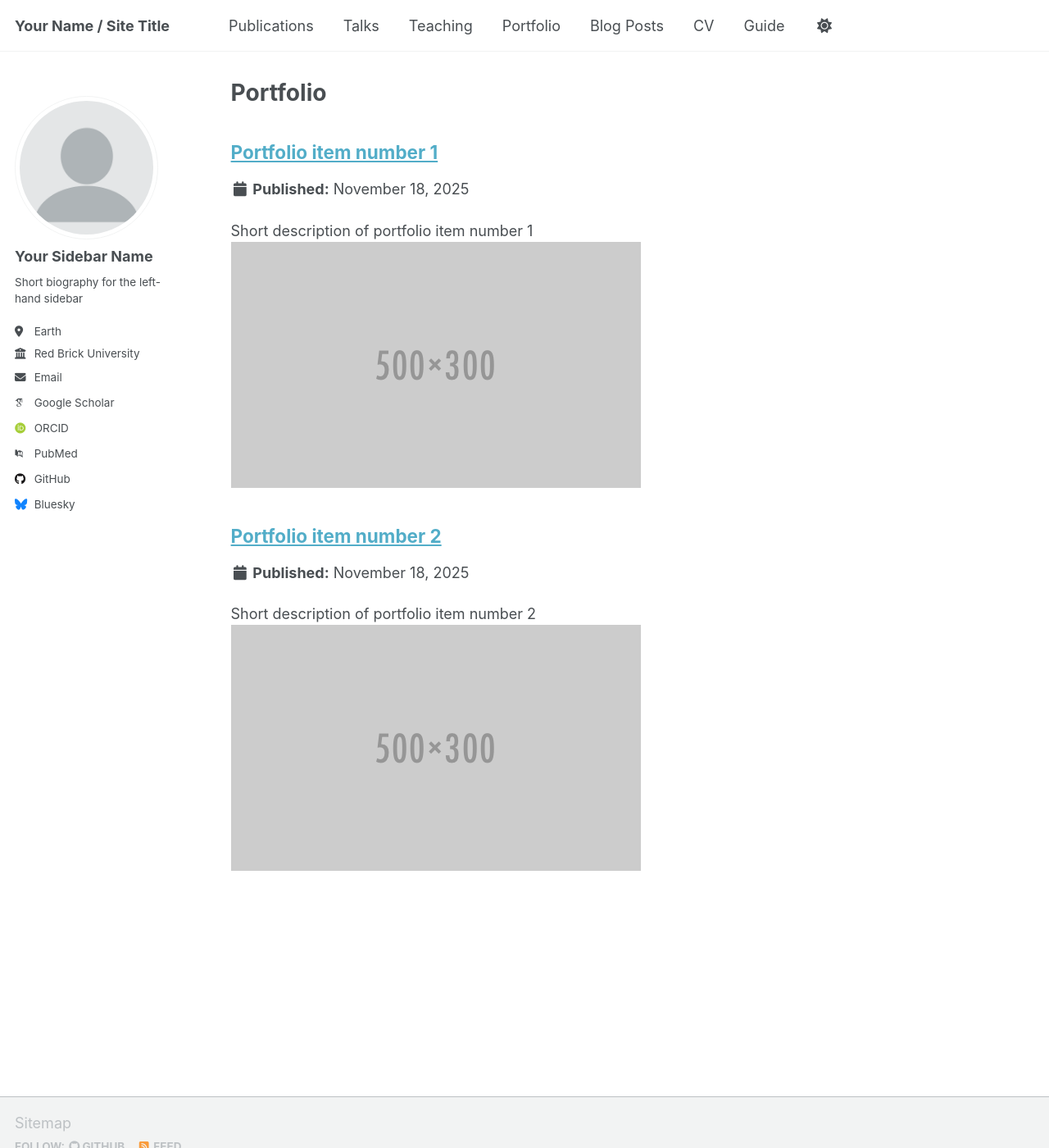
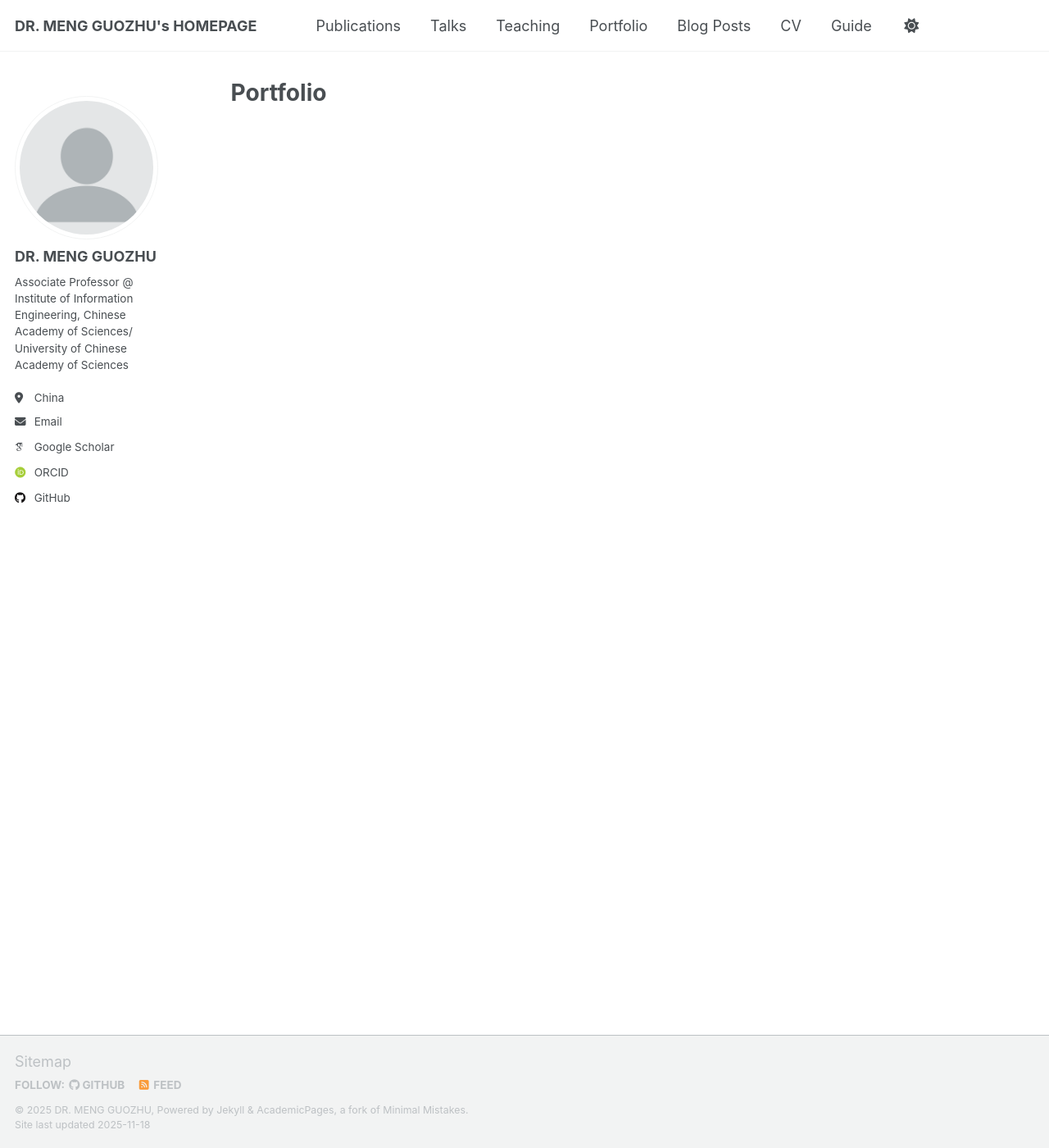
Before and after one commit to impillar/impillar.github.io, a Jekyll site: the page built from _pages/portfolio.html, in a window 1280 px wide and 1400 px high. Shown: the whole window at 82% size. Built offline with Jekyll 4.4.1, drawn with Linux system fonts in a browser that asks for light colours; some web fonts are replaced; a script that is not in the unit is left out; some of the changed lines change nothing that is shown; some of the changed text lies outside the part shown.

Commit message:
Update _config.yml

```diff
--- a/_config.yml
+++ b/_config.yml
@@ -6,155 +6,225 @@
 # `jekyll serve -l -H localhost`. If you change this file, please restart the
 # server process.
 
-# Basic Site Settings
-locale                   : "en-US"
-site_theme               : "default" # Currently available options are "default", "air"
-title                    : "Your Name / Site Title"
-title_separator          : "-"
-name                     : &name "Your Name"
-description              : &description "Your Name's academic portfolio"   # Update this with a general description of your site, this is the default if not overridden by a page
-url                      : https://academicpages.github.io # The base hostname & protocol for your site e.g. "https://[your GitHub username].github.io",
-                                                           # or if you already have some other page hosted on Github then use "https://[your GitHub username].github.io/[Your Repo Name]"
-baseurl                  : "" # the subpath of your site, e.g. "/blog"
-repository               : "academicpages/academicpages.github.io"
+# Welcome to Jekyll!
 
-# Site Author - The following control what appear as part of the author content on the side bar.
-#               If a field is blank the icon and link will not appear, otherwise it will be shown.
-#               Additional customization can be done by editing /_includes/author-profile.html
-author:
-  # Biographic information
-  avatar           : "profile.png"
-  name             : "Your Sidebar Name"
-  pronouns         : # example: "she/her"
-  bio              : "Short biography for the left-hand sidebar"
-  location         : "Earth"
-  employer         : "Red Brick University"
-  uri              : # URL
-  email            : "none@example.org"
+#
 
-  # Academic websites
-  academia         : # URL
-  arxiv            : # URL - Update with the correct link to your profile
-  googlescholar    : "https://scholar.google.com/citations?user=PS_CX0AAAAAJ"
-  inspire-hep      : # URL
-  impactstory      : # URL
-  orcid            : "https://orcid.org/yourorcidurl"
-  semantic         : # URL
-  pubmed           : "https://www.ncbi.nlm.nih.gov/pubmed/?term=john+snow"
-  researchgate     : # URL
-  scopus           : # URL
+# This config file is meant for settings that affect your entire site, values
 
-  # Repositories and software development
-  bitbucket        : # Username - Update with your username on the site
-  codepen          : # Username
-  dribbble         : # Username
-  github           : "academicpages"
-  kaggle           : # Username
-  stackoverflow    : # User number or user number and name (i.e., use "1" or "1/jeff-atwood")
+# which you are expected to set up once and rarely need to edit after that.
 
-  # Social media
-  artstation       : # Username
-  bluesky          : "bsky.app" # Replace this with you Bluesky username
-  facebook         : # Username
-  flickr           : # Username
-  foursquare       : # Username
-  goodreads        : # Username
-  google_plus      : # Username
-  keybase          : # Username
-  instagram        : # Username
-  lastfm           : # Username
-  linkedin         : # Username
-  mastodon         : # URL
-  medium           : # URL
-  pinterest        : # Username
-  soundcloud       : # Username
-  steam            : # Username
-  telegram         : # URL
-  tumblr           : # Username
-  twitter          : # Username for X / Twitter
-  vine             : # Username
-  weibo            : # Username
-  wikipedia        : # Username
-  xing             : # Username
-  youtube          : # Username
-  zhihu            : # Username
+# For technical reasons, this file is *NOT* reloaded automatically when you use
 
-# Publication Category - The following the list of publication categories and their headings
-publication_category:
-  books:
-    title: 'Books'
-  manuscripts:
-    title: 'Journal Articles'
-  conferences:
-    title: 'Conference Papers'
+# `jekyll serve`.
+
+# If you change this file, please restart the server process.
+
+
 
 # Site Settings
-teaser                   :  # filename of teaser fallback teaser image placed in /images/ for social media previews
+
+locale                   : "en-US"
+
+title                    : "DR. MENG GUOZHU's HOMEPAGE"
+
+title_separator          : "-"
+
+name                     : &name "DR. MENG GUOZHU"
+
+description              : &description "personal description"
+
+url                      : https://impillar.github.io  # the base hostname & protocol for your site e.g. "https://mmistakes.github.io"
+
+baseurl                  : "" # the subpath of your site, e.g. "/blog"
+
+repository               : "impillar.github.io"
+
+# Site Author
+
+author:
+
+  name             : "DR. MENG GUOZHU"
+
+  avatar           : "profile.png"
+
+  bio              : "Associate Professor @ Institute of Information Engineering, Chinese Academy of Sciences/ <br/>University of Chinese Academy of Sciences"
+
+  location         : "China"
+
+  employer         :
+
+  googlescholar    : "https://scholar.google.com.sg/citations?user=fpE34K0AAAAJ&hl=en"
+
+  dblp             : "https://dblp.uni-trier.de/pers/hd/m/Meng:Guozhu"
+
+  email            : "mengguozhu@iie.ac.cn" # "gzmeng@ntu.edu.sg"
+
+  uri              :
+
+  bitbucket        :
+
+  codepen          :
+
+  dribbble         :
+  flickr           :
+
+  facebook         :
+
+  foursquare       :
+
+  github           : "impillar"
+
+  google_plus      :
+
+  keybase          :
+
+  instagram        :
+
+  lastfm           :
+
+  linkedin         :
+
+  orcid            : "https://orcid.org/0000-0001-6388-2571"
+
+  pinterest        :
+
+  soundcloud       :
+
+  stackoverflow    : # http://stackoverflow.com/users/123456/username
+
+  steam            :
+
+  tumblr           :
+
+  twitter          : # "replacethistwitterhandle"
+
+  vine             :
+
+  weibo            :
+
+  xing             :
+
+  youtube          :
+
+  wikipedia        :
+
+
+
+teaser                   :  # filename of teaser fallback teaser image placed in /images/, .e.g. "500x300.png"
+
 breadcrumbs              : false # true, false (default)
+
 words_per_minute         : 160
-future                   : true
-read_more                : "disabled" # if enabled, adds "Read more" links to excerpts
-talkmap_link             : false      #change to true to add link to talkmap on talks page
 comments:
+
   provider               : # false (default), "disqus", "discourse", "facebook", "google-plus", "staticman", "custom"
+
   disqus:
+
     shortname            :
+
   discourse:
-    server               : # https://meta.discourse.org/t/embedding-discourse-comments-via-javascript/31963 , e.g.: meta.discourse.org
+
+    server               : # https://meta.discourse.org/t/embedding-discourse-comments-via-javascript/31963  , e.g.: meta.discourse.org
+
   facebook:
+
     appid                :
+
     num_posts            : # 5 (default)
+
     colorscheme          : # "light" (default), "dark"
+
 staticman:
+
   allowedFields          : ['name', 'email', 'url', 'message']
+
   branch                 : "gh-pages" # "master", "gh-pages"
+
   commitMessage          : "New comment."
+
   filename               : comment-{@timestamp}
+
   format                 : "yml"
+
   moderation             : true
+
   path                   : "_data/comments/{options.slug}"
+
   requiredFields         : ['name', 'email', 'message']
+
   transforms:
+
     email                : "md5"
+
   generatedFields:
+
     date:
+
       type               : "date"
+
       options:
+
         format           : "iso8601" # "iso8601" (default), "timestamp-seconds", "timestamp-milliseconds"
+
 atom_feed:
-  hide                   : false     # change to true to hide the RSS feed in the footer
+
   path                   : # blank (default) uses feed.xml
+
+  hide                   : false
 
 
 # SEO Related
+
 google_site_verification :
+
 bing_site_verification   :
+
 alexa_site_verification  :
+
 yandex_site_verification :
 
+# Social Sharing
 
-# Social Sharing
 twitter:
+
   username               : &twitter
+
 facebook:
+
   username               :
+
   app_id                 :
+
   publisher              :
+
 og_image                 :  # Social media default site image
+
 og_description           :  # Social media default site image description
+
 # For specifying social profiles
+
 # - https://developers.google.com/structured-data/customize/social-profiles
+
 social:
+
   type                   : # Person or Organization (defaults to Person)
+
   name                   : # If the user or organization name differs from the site's name
+
   links: # An array of links to social media profiles
 
 
 # Analytics
+
 analytics:
-  provider               :  "false" # false (default), "google", "google-universal", "google-analytics-4", "custom"
+
+  provider               :  "google-universal" # false (default), "google", "google-universal", "custom"
+
   google:
-    tracking_id          :
+
+    tracking_id          : "UA-63308615-6"
 
 
 # Reading Files
@@ -216,19 +286,26 @@ kramdown:
   enable_coderay: false
 
 
-# These settings control the types of collections used by the template
+# Collections
+
 collections:
+
   teaching:
+
     output: true
+
     permalink: /:collection/:path/
+
   publications:
+
     output: true
+
     permalink: /:collection/:path/
-  portfolio:
+
+  talks:
+
     output: true
-    permalink: /:collection/:path/
-  talks:
-    output: true
+
     permalink: /:collection/:path/
 
 
```
